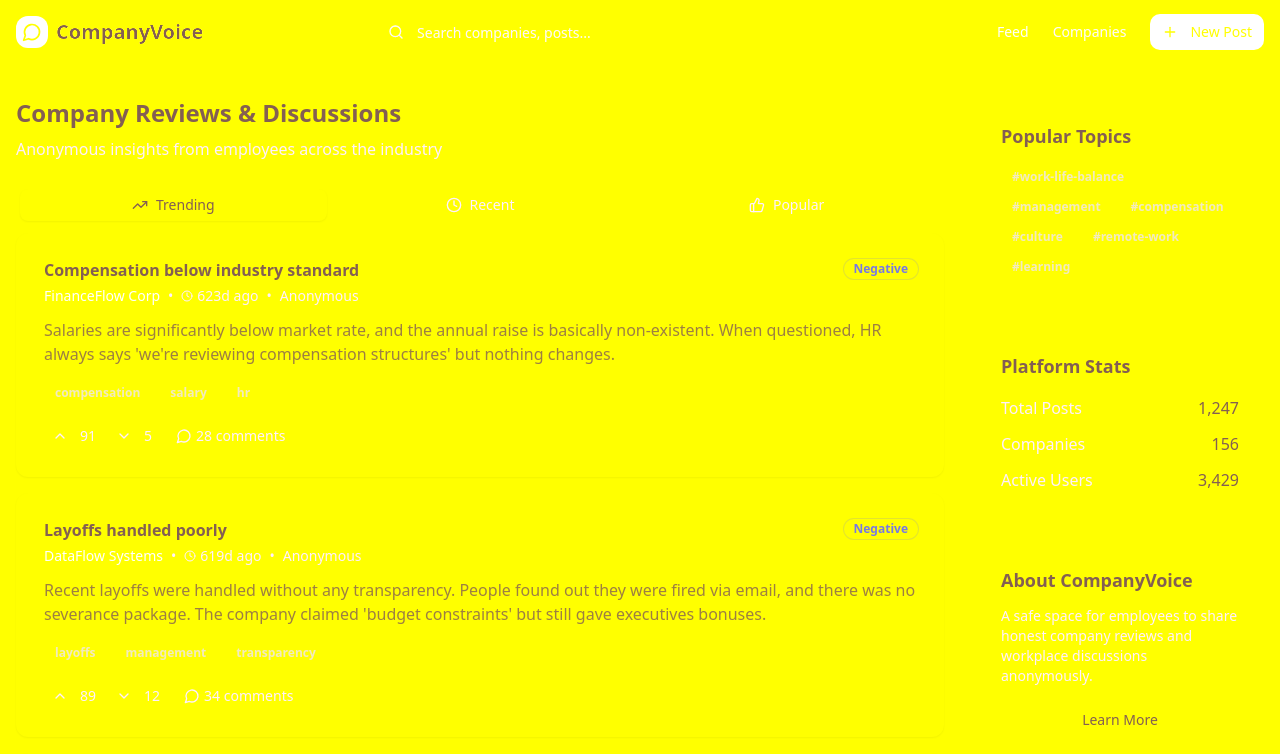
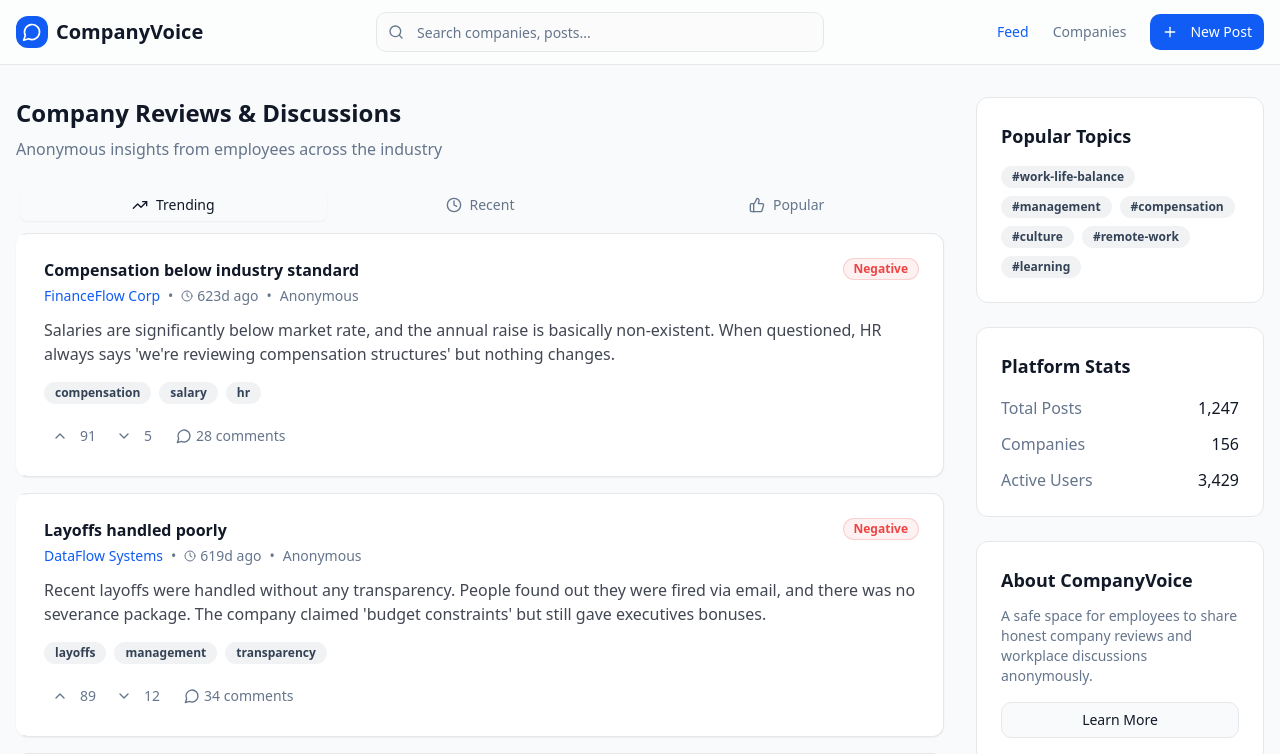
Before and after one commit to Kundalaryan/glyph-gate, a React (Vite) app: page / in a window 1280 px wide. Shown: the top 754 px of the page. Built offline with nearby package versions, Linux system fonts and the light colour scheme; the HTML template or start-up script is replaced by a standard one.

Commit message:
Fix color palette

```diff
--- a/src/index.css
+++ b/src/index.css
@@ -7,53 +7,53 @@
 @layer base {
   :root {
     /* Core backgrounds */
-    --background: 249 250 251; /* Cool gray-50 */
-    --foreground: 15 23 42; /* Slate-800 */
+    --background: 210 20% 98%; /* Cool light background */
+    --foreground: 220 39% 11%; /* Dark slate text */
 
     /* Card system */
-    --card: 255 255 255; /* Pure white */
-    --card-foreground: 15 23 42;
-    --card-hover: 248 250 252; /* Slate-50 */
+    --card: 0 0% 100%; /* Pure white */
+    --card-foreground: 220 39% 11%;
+    --card-hover: 210 20% 97%; /* Very light hover */
 
     /* Interactive elements */
-    --popover: 255 255 255;
-    --popover-foreground: 15 23 42;
+    --popover: 0 0% 100%;
+    --popover-foreground: 220 39% 11%;
 
     /* Brand colors */
-    --primary: 219 234 254; /* Professional blue-100 */
-    --primary-foreground: 30 58 138; /* Blue-800 */
-    --primary-hover: 191 219 254; /* Blue-200 */
+    --primary: 210 100% 90%; /* Light blue background */
+    --primary-foreground: 220 91% 20%; /* Dark blue text */
+    --primary-hover: 210 100% 85%; /* Slightly darker hover */
 
     /* Professional blue for buttons and accents */
-    --brand: 37 99 235; /* Blue-600 */
-    --brand-foreground: 255 255 255;
-    --brand-hover: 29 78 216; /* Blue-700 */
+    --brand: 220 91% 51%; /* Professional blue */
+    --brand-foreground: 0 0% 100%; /* White text */
+    --brand-hover: 220 91% 45%; /* Darker blue on hover */
 
     /* Neutral system */
-    --secondary: 241 245 249; /* Slate-100 */
-    --secondary-foreground: 51 65 85; /* Slate-600 */
+    --secondary: 210 17% 95%; /* Light gray */
+    --secondary-foreground: 215 25% 27%; /* Medium gray text */
 
-    --muted: 248 250 252; /* Slate-50 */
-    --muted-foreground: 100 116 139; /* Slate-500 */
+    --muted: 210 17% 98%; /* Very light gray */
+    --muted-foreground: 215 16% 47%; /* Muted text */
 
-    --accent: 241 245 249;
-    --accent-foreground: 15 23 42;
+    --accent: 210 17% 95%;
+    --accent-foreground: 220 39% 11%;
 
     /* Sentiment colors */
-    --sentiment-positive: 34 197 94; /* Green-500 */
-    --sentiment-positive-bg: 240 253 244; /* Green-50 */
-    --sentiment-negative: 239 68 68; /* Red-500 */
-    --sentiment-negative-bg: 254 242 242; /* Red-50 */
-    --sentiment-neutral: 107 114 128; /* Gray-500 */
-    --sentiment-neutral-bg: 249 250 251; /* Gray-50 */
+    --sentiment-positive: 142 76% 36%; /* Green */
+    --sentiment-positive-bg: 138 76% 97%; /* Light green background */
+    --sentiment-negative: 0 84% 60%; /* Red */
+    --sentiment-negative-bg: 0 86% 97%; /* Light red background */
+    --sentiment-neutral: 215 14% 34%; /* Gray */
+    --sentiment-neutral-bg: 210 20% 98%; /* Light gray background */
 
     /* System colors */
-    --destructive: 239 68 68;
-    --destructive-foreground: 255 255 255;
+    --destructive: 0 84% 60%; /* Red */
+    --destructive-foreground: 0 0% 100%; /* White */
 
-    --border: 226 232 240; /* Slate-200 */
-    --input: 226 232 240;
-    --ring: 37 99 235;
+    --border: 220 13% 91%; /* Light border */
+    --input: 220 13% 91%; /* Input border */
+    --ring: 220 91% 51%; /* Focus ring */
 
     --radius: 0.75rem;
 
```
